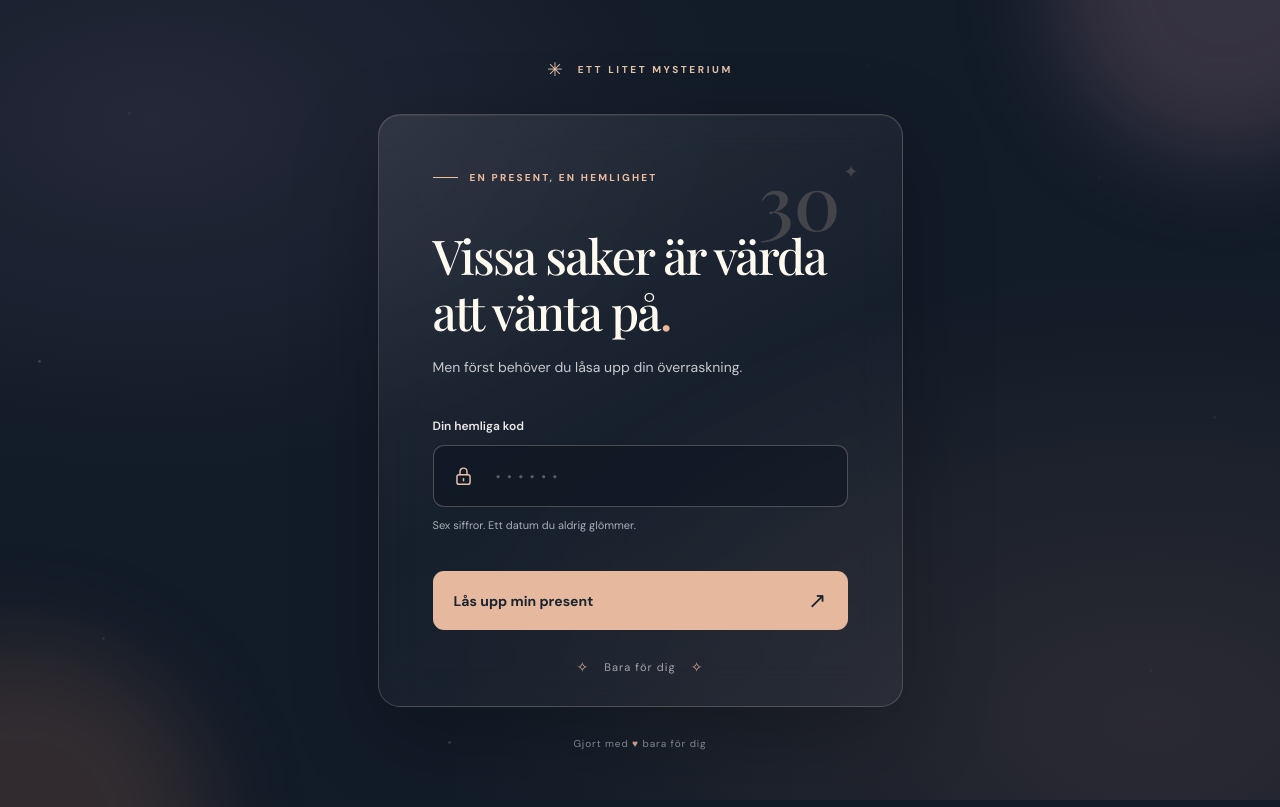
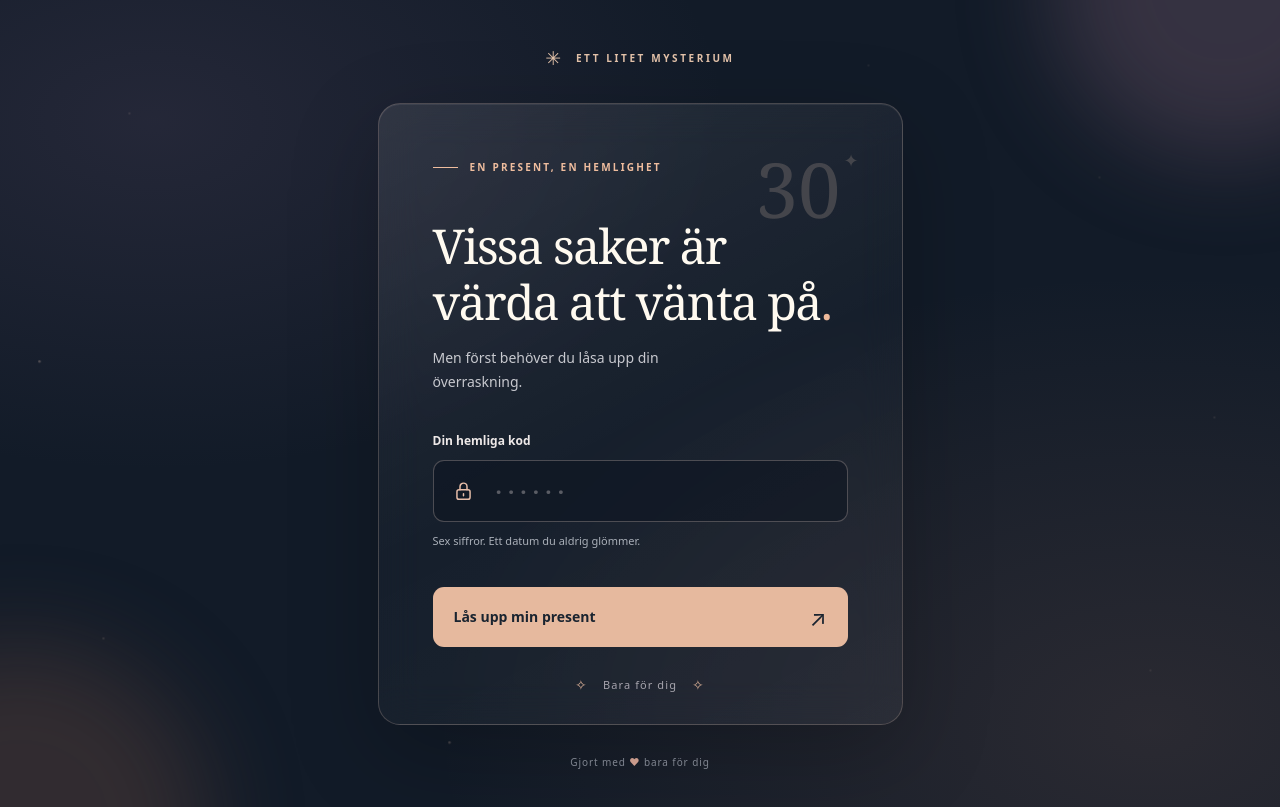
Before and after one commit to phdah/present-page, a plain HTML site: page index.html in a window 1280 px wide. Drawn offline with nearby package versions, Linux system fonts and the light colour scheme.

Commit message:
Remove external font dependency

```diff
--- a/styles.css
+++ b/styles.css
@@ -1,8 +1,6 @@
-@import url('https://fonts.googleapis.com/css2?family=DM+Sans:wght@400;500;600;700&family=Playfair+Display:wght@500;600&display=swap');
-
 :root {
   color-scheme: dark;
-  font-family: 'DM Sans', sans-serif;
+  font-family: system-ui, -apple-system, BlinkMacSystemFont, 'Segoe UI', sans-serif;
   background: #121b28;
   color: #fffaf0;
   font-synthesis: none;
@@ -85,7 +83,7 @@ body {
   position: absolute;
   right: 43px;
   top: 47px;
-  font-family: 'Playfair Display', Georgia, serif;
+  font-family: Georgia, 'Times New Roman', serif;
   color: rgba(247, 211, 193, .19);
   font-size: 76px;
   line-height: 1;
@@ -95,7 +93,7 @@ body {
 .number-decoration span { font-size: 18px; vertical-align: top; margin-left: 3px; }
 
 h1 {
-  font-family: 'Playfair Display', Georgia, serif;
+  font-family: Georgia, 'Times New Roman', serif;
   font-size: clamp(35px, 6vw, 48px);
   font-weight: 500;
   line-height: 1.16;
@@ -146,7 +144,7 @@ button {
   display: flex;
   align-items: center;
   justify-content: space-between;
-  font: 700 14px 'DM Sans', sans-serif;
+  font: 700 14px system-ui, -apple-system, BlinkMacSystemFont, 'Segoe UI', sans-serif;
   cursor: pointer;
   transition: background .2s, transform .2s, box-shadow .2s;
 }
```
